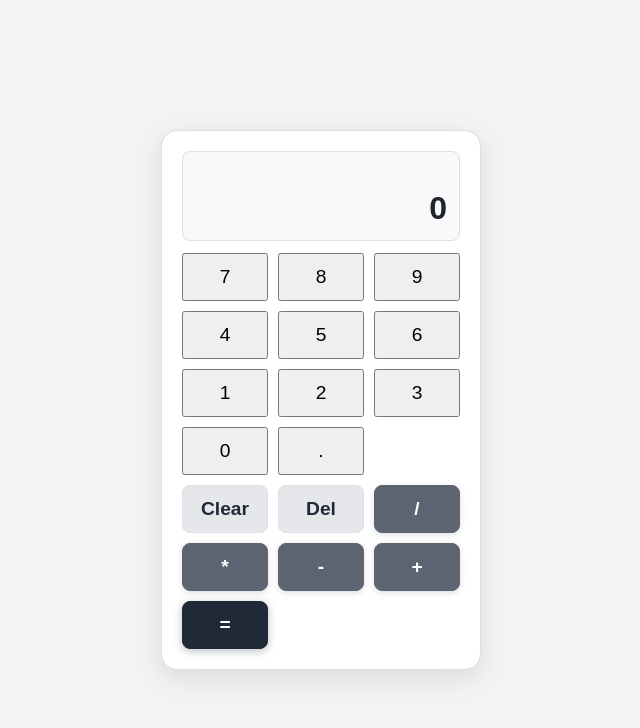
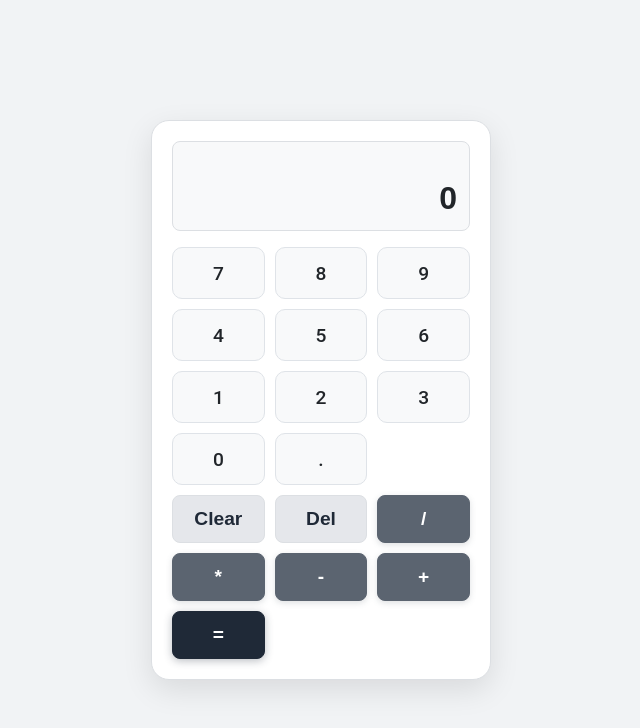
Before and after one commit to seanhoenderdos/calculator, a website: page index.html in a window 1280 px wide. Shown: the whole page, without its empty margins (319-959 px from the left). Drawn offline with Linux system fonts and the light colour scheme.

Commit message:
Update calculator layout styles

```diff
--- a/css/layout.css
+++ b/css/layout.css
@@ -2,40 +2,89 @@
 body {
   min-height: 100vh;
   margin: 0;
+  padding: 24px 16px;
+  box-sizing: border-box;
   display: flex;
   justify-content: center;
   align-items: center;
   background-color: #f1f3f5;
+  font-family: Roboto, Arial, sans-serif;
 }
 
 /* Calculator box */
 .calc-app {
-  width: 320px;
-  max-width: calc(100% - 32px);
+  width: 340px;
+  max-width: 100%;
   padding: 20px;
   box-sizing: border-box;
   background-color: #ffffff;
   border: 1px solid #dcdfe3;
-  border-radius: 16px;
-  box-shadow: 0 8px 24px rgb(0 0 0 / 10%);
+  border-radius: 18px;
+  box-shadow: 0 10px 30px rgb(0 0 0 / 10%);
 }
 
 /* Arrange calculator sections vertically */
 .calc-layout {
   display: flex;
   flex-direction: column;
-  gap: 12px;
+  gap: 16px;
 }
 
-/* Arrange number buttons in three columns */
+/* Arrange number buttons in three equal columns */
 #number-pad {
   display: grid;
-  grid-template-columns: repeat(3, 1fr);
+  grid-template-columns: repeat(3, minmax(0, 1fr));
   gap: 10px;
 }
 
+/* Number keypad buttons */
 #number-pad button {
-  min-height: 48px;
+  min-width: 0;
+  min-height: 52px;
+  padding: 10px;
+  box-sizing: border-box;
+  border: 1px solid #dfe3e8;
+  border-radius: 10px;
+  background-color: #f8f9fa;
+  color: #212529;
+  font-family: inherit;
   font-size: 1.2rem;
+  font-weight: 500;
   cursor: pointer;
+  transition:
+    background-color 0.2s ease,
+    border-color 0.2s ease,
+    transform 0.1s ease;
 }
+
+/* Hover and press feedback */
+#number-pad button:hover {
+  background-color: #e9ecef;
+  border-color: #cbd2d9;
+}
+
+#number-pad button:active {
+  transform: scale(0.97);
+}
+
+/* Visible keyboard focus */
+#number-pad button:focus-visible {
+  outline: 3px solid #80bdff;
+  outline-offset: 2px;
+}
+
+/* Smaller screens */
+@media (max-width: 360px) {
+  .calc-app {
+    padding: 16px;
+  }
+
+  #number-pad {
+    gap: 8px;
+  }
+
+  #number-pad button {
+    min-height: 46px;
+    font-size: 1.1rem;
+  }
+}
```
